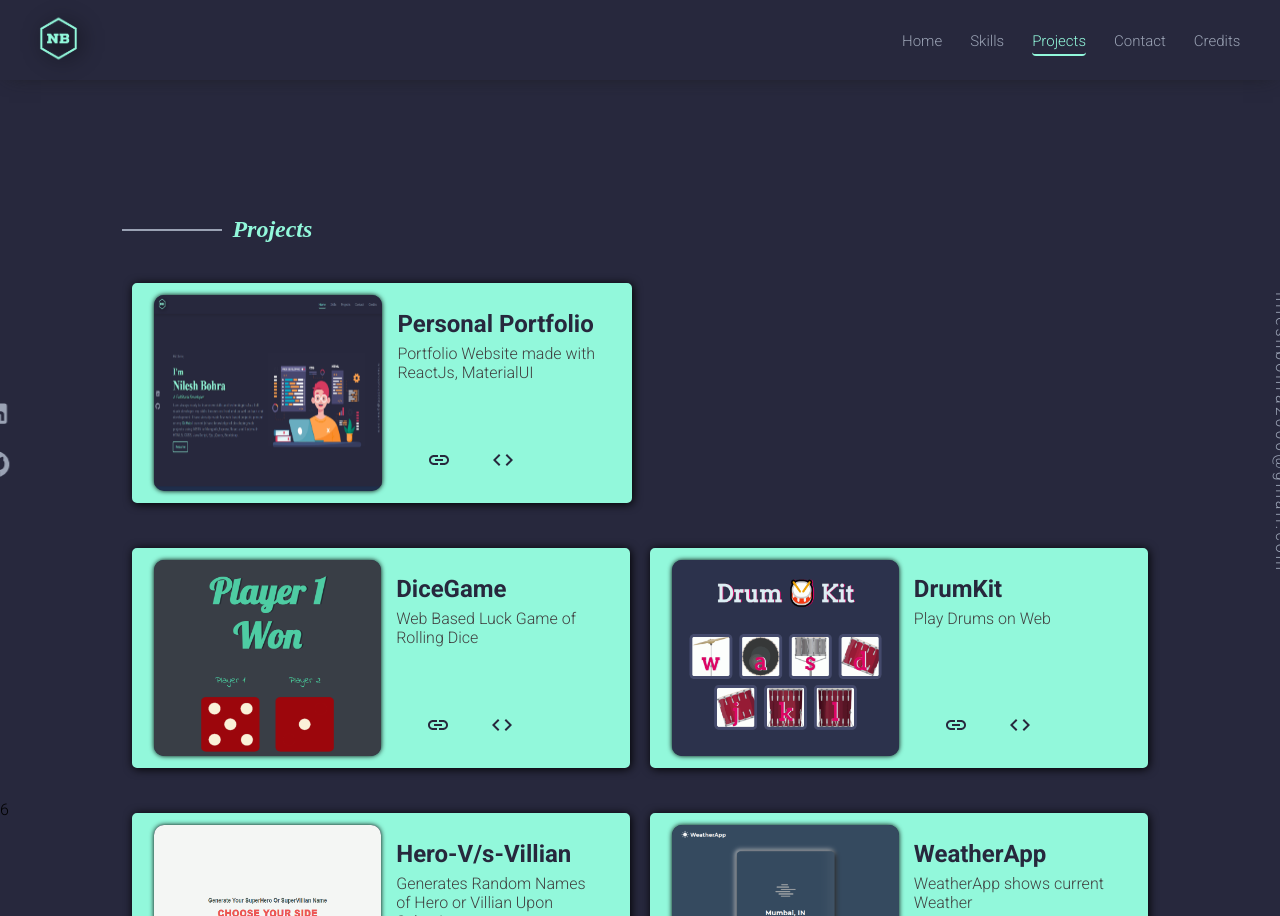
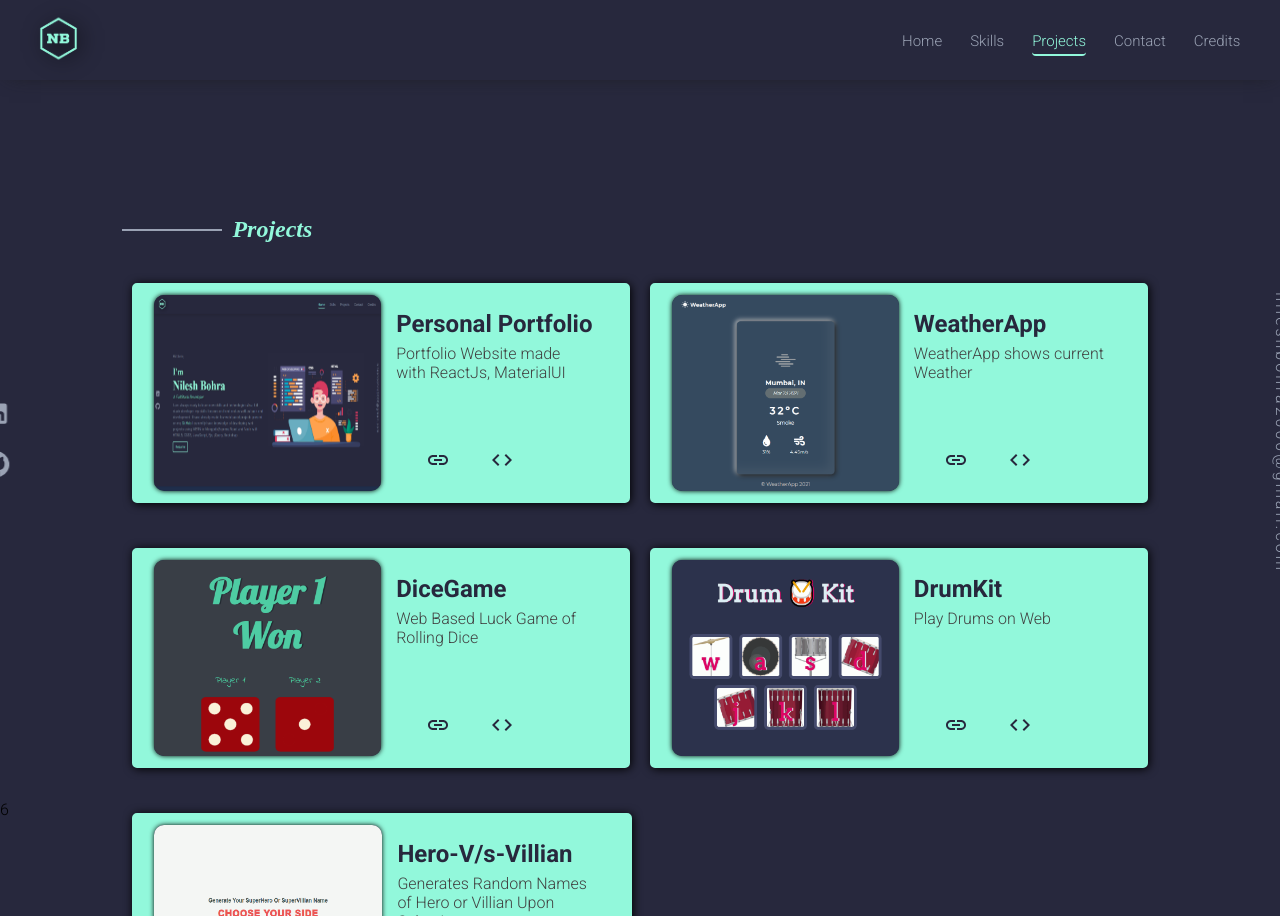
Before and after one commit to nileshbohra/Portfolio-Web, a React (Create React App) app: page /Projects in a window 1280 px wide. Shown: the top 916 px of the page. Built offline with nearby package versions, Linux system fonts and the light colour scheme.

Commit message:
ui changes

```diff
--- a/src/components/pages/Projects.jsx
+++ b/src/components/pages/Projects.jsx
@@ -15,6 +15,14 @@ export default function Projects() {
             projectDesc="Portfolio Website made with ReactJs, MaterialUI"
             projectWebsite="https://nileshbohra.netlify.app/"
             projectCode="https://github.com/nileshbohra/Portfolio-Web"
+          />
+          <ProjectItem
+            imageSrc="./images/ProjectImgs/weatherapp.png"
+            imageAlt="WeatherApp"
+            projectTitle="WeatherApp"
+            projectDesc="WeatherApp shows current Weather"
+            projectWebsite="https://weatherapp-zone.netlify.app/"
+            projectCode="https://github.com/nileshbohra/WeatherApp"
           />
         </div>
         <div className="projectsList">
@@ -44,14 +52,6 @@ export default function Projects() {
             projectWebsite="https://hero-vs-villian.herokuapp.com/"
             projectCode="https://github.com/nileshbohra/SuperHero-Vs-SuperVillian"
           />
-          <ProjectItem
-            imageSrc="./images/ProjectImgs/weatherapp.png"
-            imageAlt="WeatherApp"
-            projectTitle="WeatherApp"
-            projectDesc="WeatherApp shows current Weather"
-            projectWebsite="https://weatherapp-zone.netlify.app/"
-            projectCode="https://github.com/nileshbohra/WeatherApp"
-          />
         </div>
         <div className="moreProjects">
           <a
```
